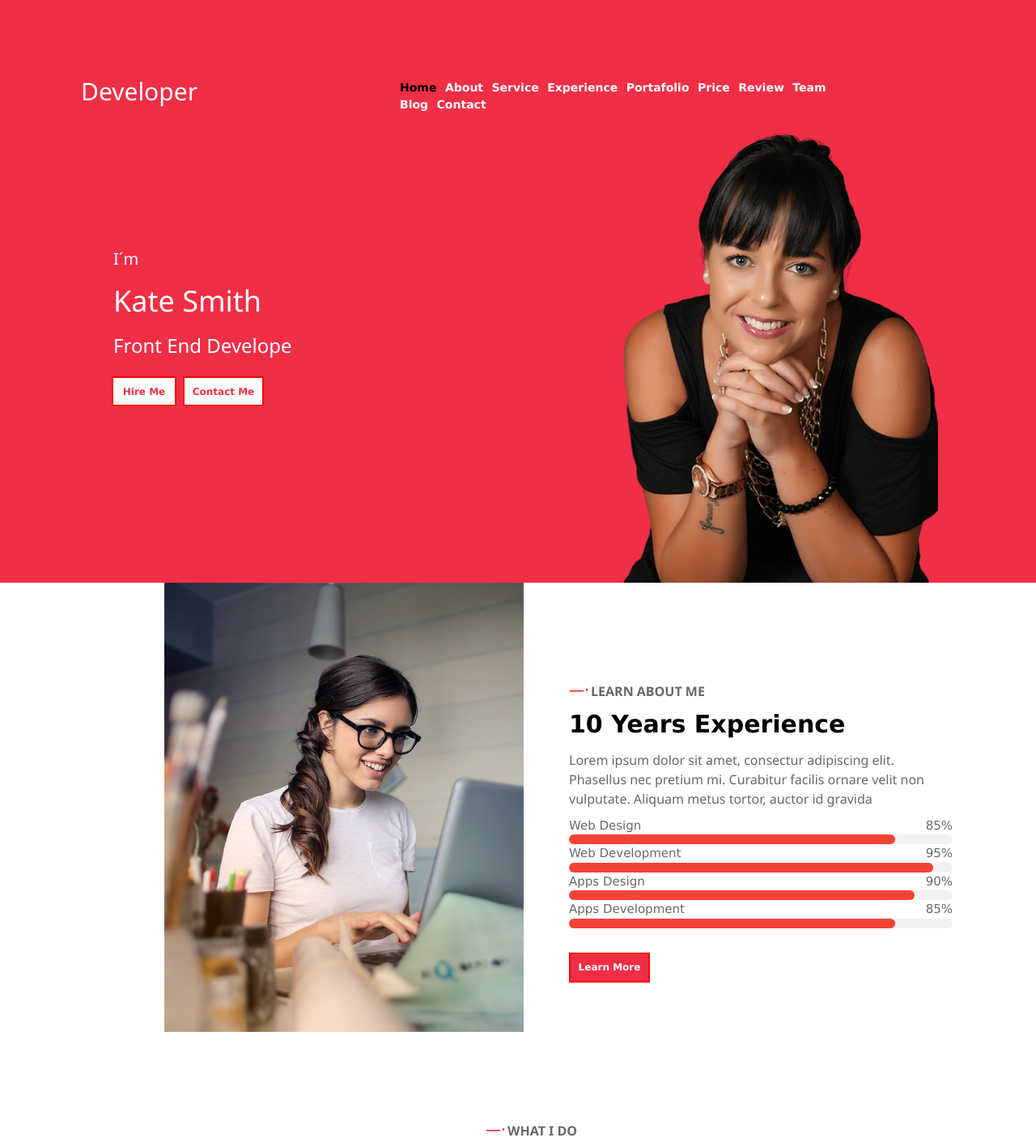
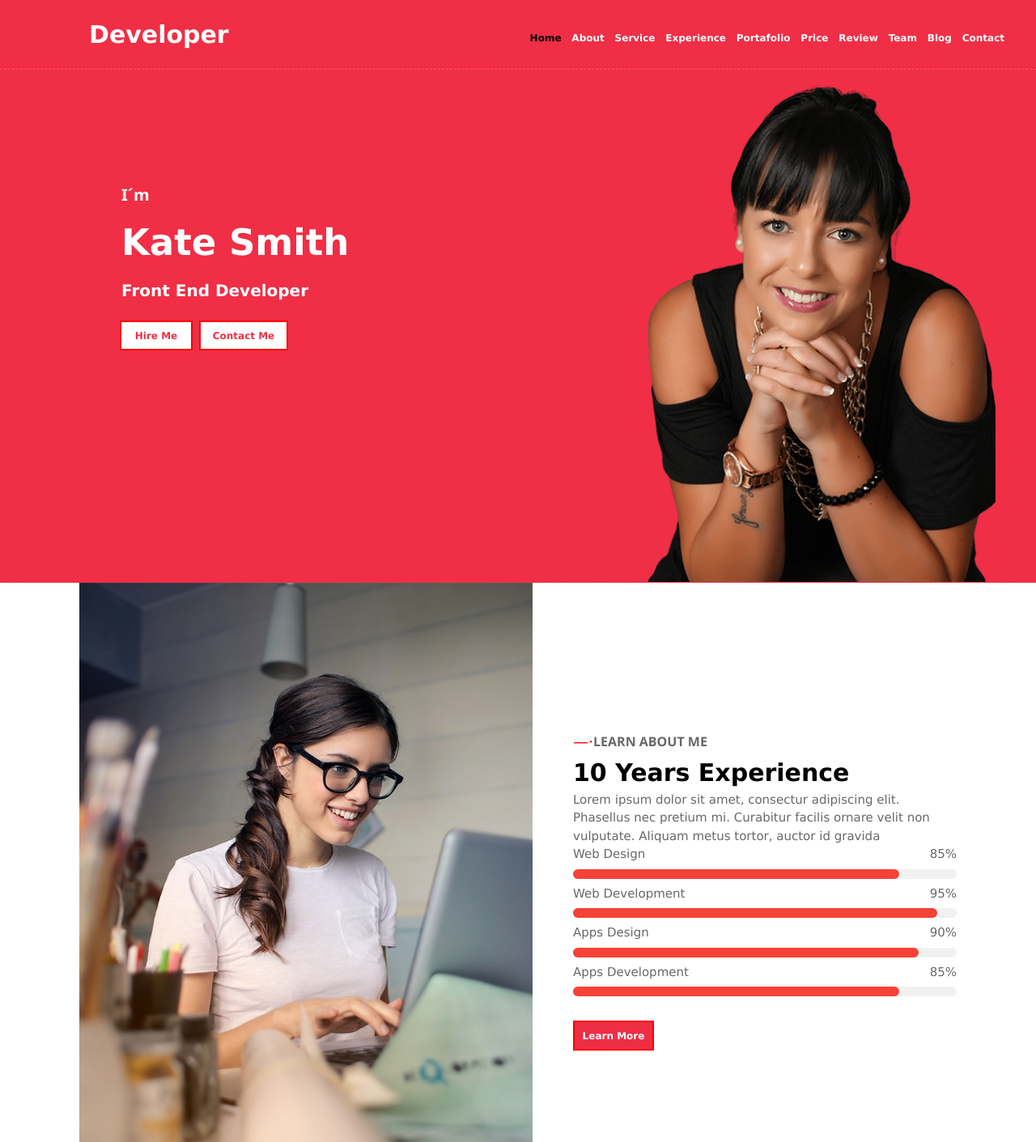
Before and after one commit to adunan2/Training, a plain HTML site: page full-template/index.html in a window 1280 px wide. Shown: the top 1411 px of the page at 81% size. Drawn offline with nearby package versions, Linux system fonts and the light colour scheme.

Commit message:
total page correction

```diff
--- a/full-template/css/style.css
+++ b/full-template/css/style.css
@@ -7,69 +7,82 @@ body{
 .full{
     background: linear-gradient(rgba(239, 35, 60, .95), rgba(239, 35, 60, .95));
 
-    display: flex;
     width: 100%;
     height: 720px;
     padding-right: 100px;
     justify-content: center;
     align-items: center;
+    padding-right: 0px;
 }
 .container{
-    height: 600px;
-    max-width: 1250px;
+    height: 720px;
     display: flex;
     padding: 110px;
-    padding-left: 100px;
+    padding-right: 0px;
+    padding-left: 0px;
     flex-direction: column;
     padding-top: 0px;
+    margin-bottom: 0px;
 }
 a{
     color: black;
-    margin-right: 6px;
+    margin-right: 9px;
 }
 .section1{
     color: white;
     display: flex;
-    padding-right: 250px;
+    padding-right: 300px;
+    padding-left: 110px;
 }
 .new{
     margin-top: 18px;
-    font-size: 14px;
+    font-size: 12px;
 }
-h1{
+
+.box2-2{
     margin-top: 0px;
     margin-bottom: 10px;
-    font-size: 400px;
+    font-size: 45px;
     color: white;
     display: flex;
+
 }
-h2{
+.box2-3{
     margin-top: 0px;
-    font-size: 40px;
+    margin-bottom: 10px;
+    font-size: 20px;
+    color: white;
+    display: flex;
+
+}
+.section1-1{
+    margin-top: 0px;
+    font-size: 30px;
     color: white;
 }
 h3{
-    font-size: 22px;
     margin-top: 0px;
-    margin-bottom: 0px;
+    margin-bottom: 10px;
     color: white;
 }
 h4{
     margin-bottom: 10px;
-    font-size: 20px;
     color: white;
 }
 h5{
     color: black;
     font-size: 20%;
 }
-h6{
+.section3-2-1{
     color: rgb(105, 104, 104);
     margin-top: 2px;
-
+    font-size: 14px;
+}
+.section3-3{
+    color: rgb(105, 104, 104);
 }
 span{
-    margin-right: 6px;
+    margin-right: 9px;
     color: white;
 }
 .higher{
@@ -78,14 +91,15 @@ span{
     flex-direction: row;
     margin-bottom: 20px;
     justify-content: space-between;
+    max-width: 1250px;
 }
 .higher2{
     display: flex;
     margin-right: 30px;
-    margin-top: 70px;
+    margin-top: 80px;
 }
 .higher2-1{
-  width: 80px;
+  width: 90px;
   height: 37px;
   display: flex;
   margin-top: 10px;
@@ -98,7 +112,7 @@ span{
   font-size: 12px;
 }
 .higher2-2{
-    width: 100px;
+    width: 110px;
     height: 37px;
     display: flex;
     margin-top: 10px;
@@ -110,12 +124,18 @@ span{
     margin-left: 8px;
     font-size: 12px;
   }
+  .header{
+    width: 100%;
+    border-bottom: 1px dashed rgba(256, 256, 256, .2);
+  }
 .box1{
     display: flex;
     margin-top: 0px;
     margin-bottom: 0px;
     flex-direction: row;
     justify-content: space-between;
+    padding-left: 110px;
+    max-width: 1250px;
 }
 .box2{
     margin-left: 40px;
@@ -126,15 +146,16 @@ span{
 .img1{
     display: flex;
     width: 300px;
-    height: 555px;
-
+    height: 613px;
+    margin-right: 150px;
+    margin-top: 20px;
 }
 .img2{
     display: flex;
     width: 200px;
-    height: 555px;
+    height: 700px;
     margin-right: 250px;
-    margin-left: 100px;
+    margin-left: 0px;
 }
 .box3{
     display: flex;
@@ -148,7 +169,7 @@ span{
     display: flex;
     justify-content: center;
     align-items: center;
-    margin-left: 530px;
+    margin-left: 470px;
     margin-bottom: 5px;
 }
 .section5-1{
@@ -160,7 +181,6 @@ span{
     display: flex;
     margin-left: 2px;
 }
-
 .section2{
     display: flex;
     width: 480px;
@@ -196,11 +216,12 @@ p{
     justify-content: space-between;
     display: flex;
     color: rgb(105, 104, 104);
+    margin-bottom: 7px;
 }
 .progress-bar1{
     background-color: rgba(239, 35, 60, .95);
     border-radius: 30px;
-    padding: 5px;
+    padding: 4px;
     width: 85%;
     margin: 3px;
     display: inline-block;
@@ -208,7 +229,7 @@ p{
 .progress-bar1-1{
     background-color: darkgray;
     border-radius: 30px;
-    padding: 5px;
+    padding: 4px;
     width: 100%;
     margin: 3px;
     box-shadow: 0 1px 5px #000 inset, 0 1px 0 #444;
@@ -216,38 +237,41 @@ p{
 .progress-bar2{
     background-color: rgba(239, 35, 60, .95);
     border-radius: 30px;
-    padding: 5px;
+    padding: 4px;
     width: 95%;
     margin: 3px;
 }
 .progress-bar3{
     background-color: rgba(239, 35, 60, .95);
     border-radius: 30px;
-    padding: 5px;
+    padding: 4px;
     width: 90%;
     margin: 3px;
 }
 .progress-bar4{
     background-color: rgba(239, 35, 60, .95);
     border-radius: 30px;
-    padding: 5px;
+    padding: 4px;
     width: 85%;
     margin: 3px;
 }
 .w3-container{
     width: 85%;
-    padding: 5px;
+    padding: 4px;
     height: 12px;
+    margin-bottom: 7px;
 }
 .w3-container-1{
     width: 95%;
-    padding: 5px;
+    padding: 4px;
     height: 12px;
+    margin-bottom: 7px;
 }
 .w3-container-2{
     width: 90%;
-    padding: 5px;
+    padding: 4px;
     height: 12px;
+    margin-bottom: 7px;
 }
 .section5{
     display: flex;
@@ -258,7 +282,11 @@ p{
 .section3-1{
     display: flex;
     color: red;
-    margin-top: 6px;
+    margin-top: 10px;
+}
+.section3-1-1{
+    display: flex;
+    color: red;
 }
 .section3-2{
     display: flex;
@@ -266,14 +294,16 @@ p{
 }
 .total{
     width: 474px;
-    margin-left: 50px;
+    margin-left: 160px;
 }
 .box6{
     justify-content: center;
     align-items: center;
-    margin-left: 510px;
+   display: flex;
     margin-bottom: 30px;
 }
+
+
 .box7{
 display: flex;
 }
@@ -294,7 +324,7 @@ button{
     height: 125px;
     background-color: white;
     margin-right: 200px;
-   border: 1px solid rgba(239, 35, 60, .95);
+    border: 1px solid rgba(239, 35, 60, .95);
 }
 i{
     font-size: 50px;
--- a/full-template/index.html
+++ b/full-template/index.html
@@ -12,9 +12,12 @@
     <body>
         <section class="full">
             <div class="container">
+                <section class="header">
                     <div class="higher">
                         <section class="section1">
-                        <h2>Developer</h2>
+                            <section class="section1-1">
+                                <b>Developer</b>
+                            </section>
                         </section>
                         <div class="new">
                             <b><a>Home</a></b>
@@ -29,12 +32,17 @@
                             <span><b>Contact</b></span>
                         </div>
                     </div>
+                    </section>
                     <div class="box1">
                         <div>
                             <div class="box2">
-                            <h4>I´m</h4>
-                            <h1>Kate Smith</h1>
-                            <h3>Front End Develope</h3>
+                                <h4><b>I´m</b></h4>
+                                <div class="box2-2">
+                                    <b>Kate Smith</b>
+                                </div>
+                                <div class="box2-3">
+                                    <b>Front End Developer</b>
+                                </div>
                             </div>
                             <div class="higher2">
                                 <section class="higher2-1">
@@ -49,8 +57,8 @@
                             <img src="../full-template/images/hero.png" alt="hero">
                         </div>
                     </div>
+                </selection>
             </div>
-        </section>
             <section class="box3">
                 <div>
                     <div class="img2">
@@ -62,12 +70,14 @@
                         <div class="section3-1">
                             <div>&#8212;&middot;</div>
                         </div>
-                    <div class="section3-2">
+                        <div class="section3-2-1">
                             <h6><b>LEARN ABOUT ME</b></h6>
                         </div>
                     </div>
                     <div><p><b>10 Years Experience</b></p></div>
-                <div><h6>Lorem ipsum dolor sit amet, consectur adipiscing elit. Phasellus nec pretium mi. Curabitur facilis ornare velit non vulputate. Aliquam metus tortor, auctor id gravida</h6></div>
+                    <div class="section3-3">
+                        Lorem ipsum dolor sit amet, consectur adipiscing elit. Phasellus nec pretium mi. Curabitur facilis ornare velit non vulputate. Aliquam metus tortor, auctor id gravida
+                    </div>
                     <div class="section4">
                         <div class="bar1">
                             <div>Web Design</div>
@@ -102,26 +112,25 @@
                         <div class="section5">
                             <div><b>Learn More</b></div>
                         </div>
-
                     </div>
-
-
                 </div>
-
             </section>
             <section class="box5">
                 <div class="section3">
-                <div class="section3-1">
+                    <div class="section3-1-1">
                         <div>&#8212;&middot;</div>
                     </div>
                     <div class="section3-2">
-                    <h6><b>WHAT I DO</b></h6>
+                        <section class="section3-2-1">
+                            <b>WHAT I DO</b>
+                        </section>
                     </div>
                 </div>
             </section>
             <section class="box6">
                 <div><p><b>Awesome Quality Services</b></p></div>
             </section>
+            <section class="box6-1">
                 <section class="box7">
                     <section class="box8">
                         <button><i class="fas fa-laptop"></i></button>
@@ -143,7 +152,6 @@
                         <section class="box11">
                             <div><h6>Lorem ipsum dolor sit amet elit. Phase nec preti mi. Curabi facilis ornare velit non</h6></div>
                         </section>
-
                     </section>
                 </section>
             </section>
@@ -171,5 +179,6 @@
                 </section>
             </section>
         </section>
+
     </body>
 </html>
```
Lines whose indentation alone changed are shown as unchanged.
